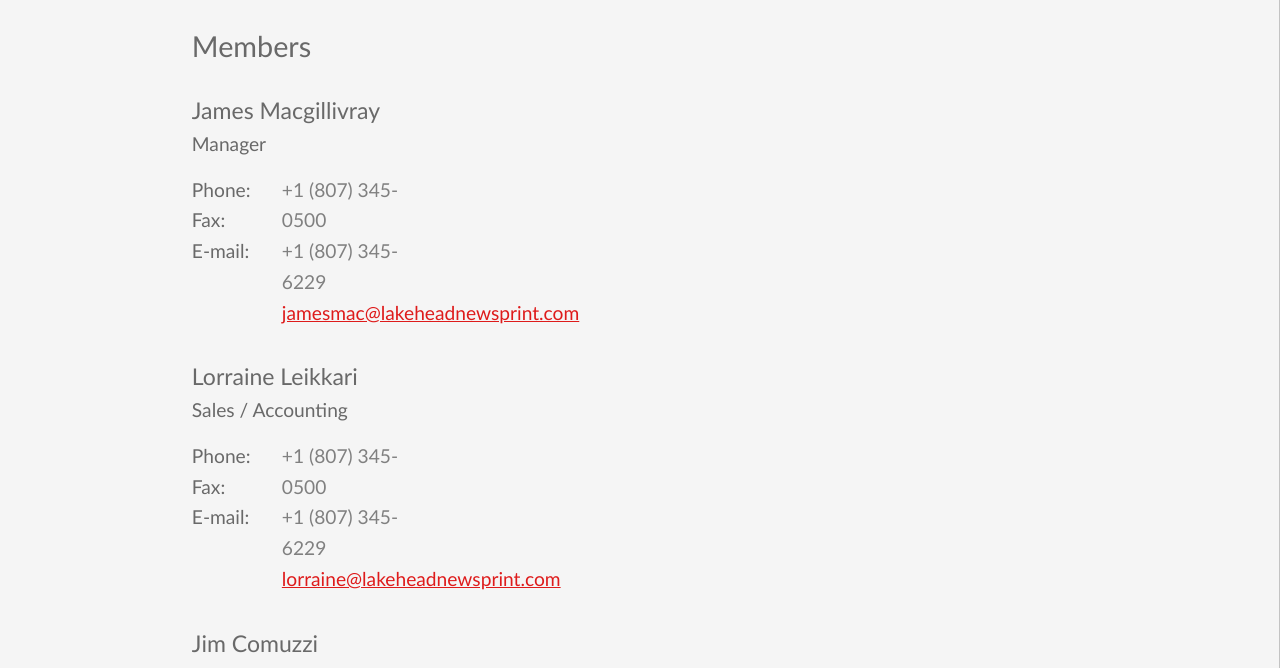
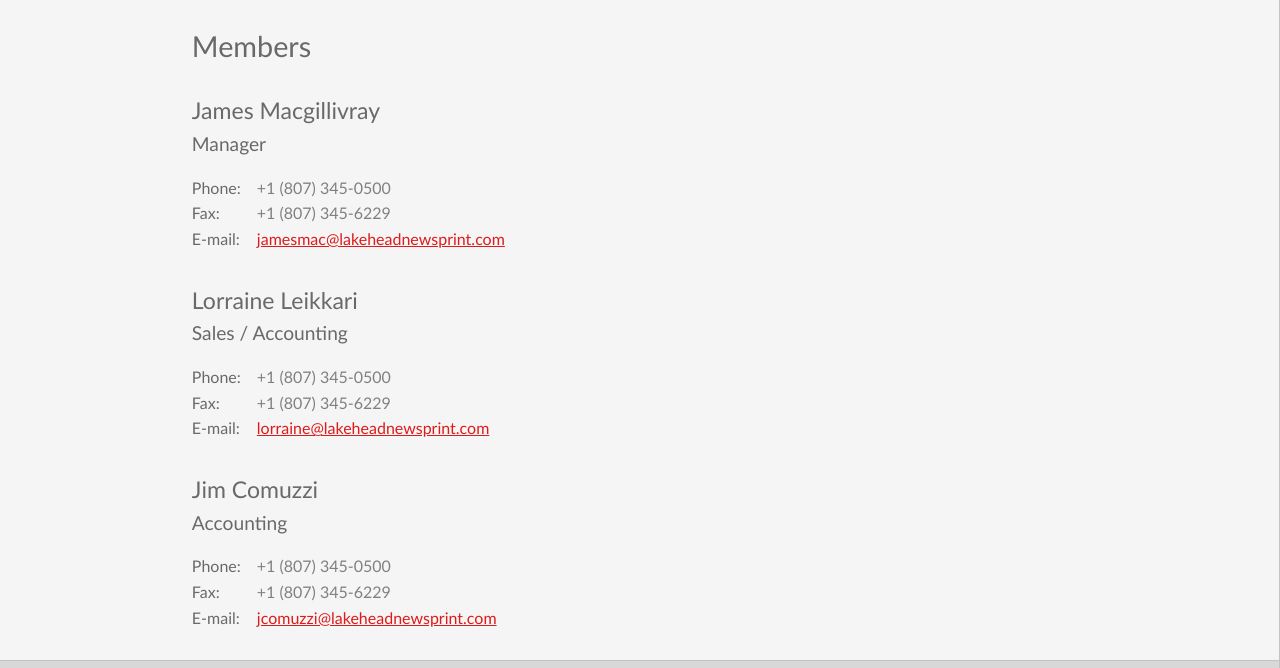
Before and after one commit to lprenger/lprenger.github.io, a plain HTML site: page Members.html in a window 1280 px wide. Shown: the part 119-787 px from the top of the page. Drawn offline with Linux system fonts and the light colour scheme.

Commit message:
Final Upload
This is actually my last upload...

```diff
--- a/Members.html
+++ b/Members.html
@@ -187,10 +187,10 @@
             <p style="text-align:left;width:95%;font-size: 120%;color:dimgrey;margin:0;">James Macgillivray</p>
             <p style="margin:0;color:dimgrey;">Manager</p>
         </div>
-        <div style="margin:15px 0 0 0;color:dimgrey;width:60px;font-size:120%;text-align:left;float:left;">
+        <div style="margin:15px 0 0 0;color:dimgrey;width:60px;font-size:100%;text-align:left;float:left;">
             <p style="margin:0;">Phone:<br>Fax:<br>E-mail:</p>
         </div>
-        <div style="margin:15px 0 30px 30px;color:grey;width:150px;font-size:120%;text-align:left;">
+        <div style="margin:15px 0 30px 5px;color:grey;width:150px;font-size:100%;text-align:left;">
             <p style="margin:0;">+1 (807) 345-0500<br>+1 (807) 345-6229<br><a href="mailto:jamesmac@lakeheadnewsprint.com">jamesmac@lakeheadnewsprint.com</a></p>
         </div>
         <!-- SALES/ACCOUNTING -->
@@ -198,10 +198,10 @@
             <p style="text-align:left;width:95%;font-size: 120%;color:dimgrey;margin:0;">Lorraine Leikkari</p>
             <p style="margin:0;color:dimgrey;">Sales / Accounting</p>
         </div>
-        <div style="margin:15px 0 0 0;color:dimgrey;width:60px;font-size:120%;text-align:left;float:left;">
+        <div style="margin:15px 0 0 0;color:dimgrey;width:60px;font-size:100%;text-align:left;float:left;">
             <p style="margin:0;">Phone:<br>Fax:<br>E-mail:</p>
         </div>
-        <div style="margin:15px 0 0 30px;color:grey;width:150px;font-size:120%;text-align:left;">
+        <div style="margin:15px 0 0 5px;color:grey;width:150px;font-size:100%;text-align:left;">
             <p style="margin:0;">+1 (807) 345-0500<br>+1 (807) 345-6229<br><a href="mailto:lorraine@lakeheadnewsprint.com">lorraine@lakeheadnewsprint.com</a></p>
         </div>
         <!-- ACCOUNTING -->
@@ -209,10 +209,10 @@
             <p style="text-align:left;width:95%;font-size: 120%;color:dimgrey;margin:0;">Jim Comuzzi</p>
             <p style="margin:0;color:dimgrey;">Accounting</p>
         </div>
-        <div style="margin:15px 0 0 0;color:dimgrey;width:60px;font-size:120%;text-align:left;float:left;">
+        <div style="margin:15px 0 0 0;color:dimgrey;width:60px;font-size:100%;text-align:left;float:left;">
             <p style="margin:0;">Phone:<br>Fax:<br>E-mail:</p>
         </div>
-        <div style="margin:15px 0 15px 30px;color:grey;width:150px;font-size:120%;text-align:left;">
+        <div style="margin:15px 0 15px 5px;color:grey;width:150px;font-size:100%;text-align:left;">
             <p style="margin:0;">+1 (807) 345-0500<br>+1 (807) 345-6229<br><a href="mailto:jcomuzzi@lakeheadnewsprint.com">jcomuzzi@lakeheadnewsprint.com</a></p>
         </div>
 
```
Also changed, not shown: Contactus.html (+5 -5 lines).
